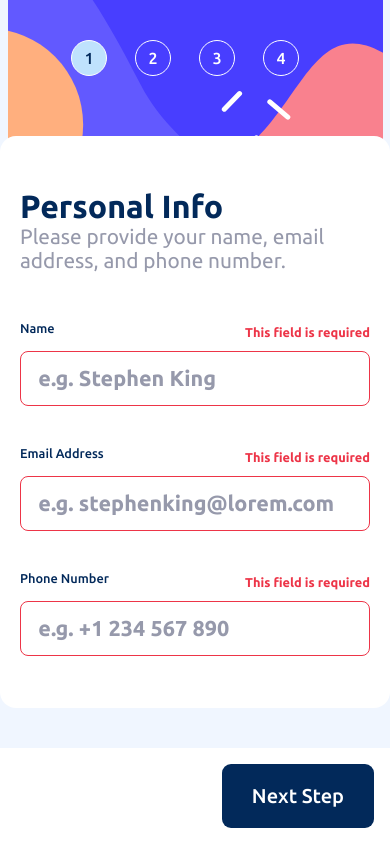
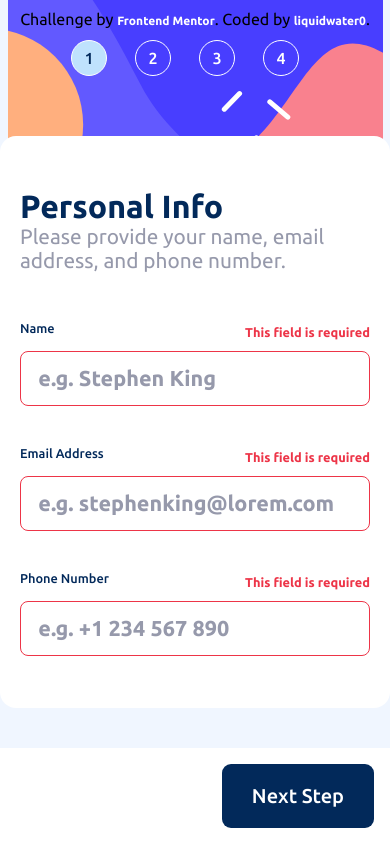
Before and after one commit to liquidwater0/multi-step-form, a React (Vite) app: page / in a window 390 px wide. Built offline with nearby package versions, Linux system fonts and the light colour scheme.

Commit message:
attribution

```diff
--- a/src/App.tsx
+++ b/src/App.tsx
@@ -3,6 +3,7 @@ import { useForm } from './context/FormContext';
 import "./scss/App.scss";
 import mobileSidebar from "./assets/images/bg-sidebar-mobile.svg";
 import desktopSidebar from "./assets/images/bg-sidebar-desktop.svg";
+import Attribution from './components/Attribution';
 
 function App() {
 	const { steps, currentStep, done, nextStep, prevStep, confirm } = useForm();
@@ -70,6 +71,8 @@ function App() {
 					}
 				</div>
 			</form>
+
+			<Attribution/>
 		</main>
 	);
 }
--- a/src/components/Attribution.tsx
+++ b/src/components/Attribution.tsx
@@ -2,7 +2,7 @@ export default function Attribution() {
     return (
         <div className="attribution">
             Challenge by <a href="https://www.frontendmentor.io?ref=challenge" target="_blank">Frontend Mentor</a>.
-            Coded by <a href="#">Your Name Here</a>.
+            Coded by <a href="https://www.frontendmentor.io/profile/liquidwater0">liquidwater0</a>.
         </div>
     );
 }
--- a/src/scss/App.scss
+++ b/src/scss/App.scss
@@ -38,10 +38,30 @@ body {
 }
 
 .attribution {
-    font-size: 11px;
+    position: absolute;
+    bottom: 20px;
+    font-size: 1rem;
     text-align: center;
 
     a {
-        color: hsl(228, 45%, 44%);
+        color: var(--color-primary-2);
+        text-decoration: none;
+        font-weight: 700;
+
+        &:hover {
+            text-decoration: underline;
+        }
     }
 }
+
+@media (max-width: 900px) {
+    .attribution {
+        top: 10px;
+        pointer-events: none;
+
+        a {
+            font-size: 0.75rem;
+            color: var(--color-neutral-5);
+        }
+    }
+}
```
